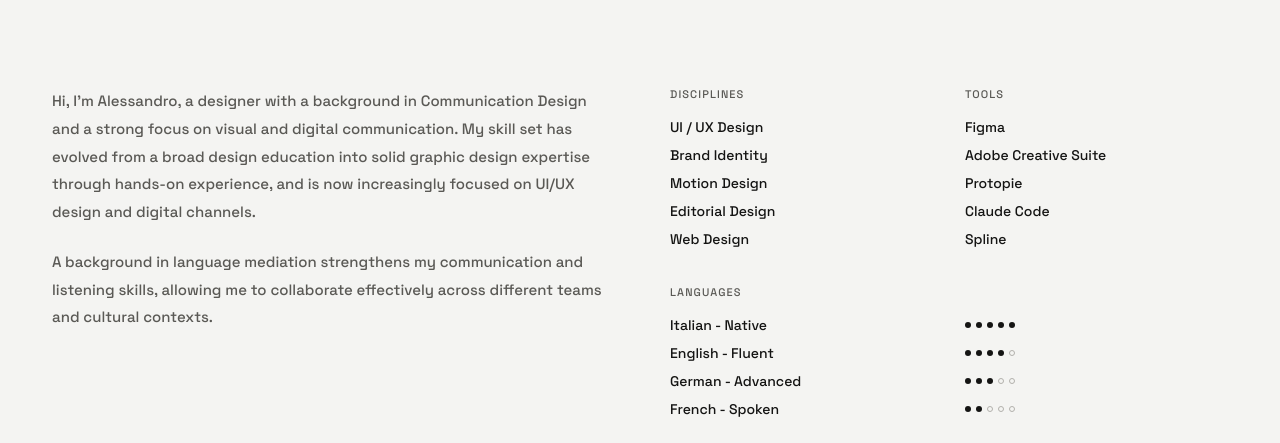
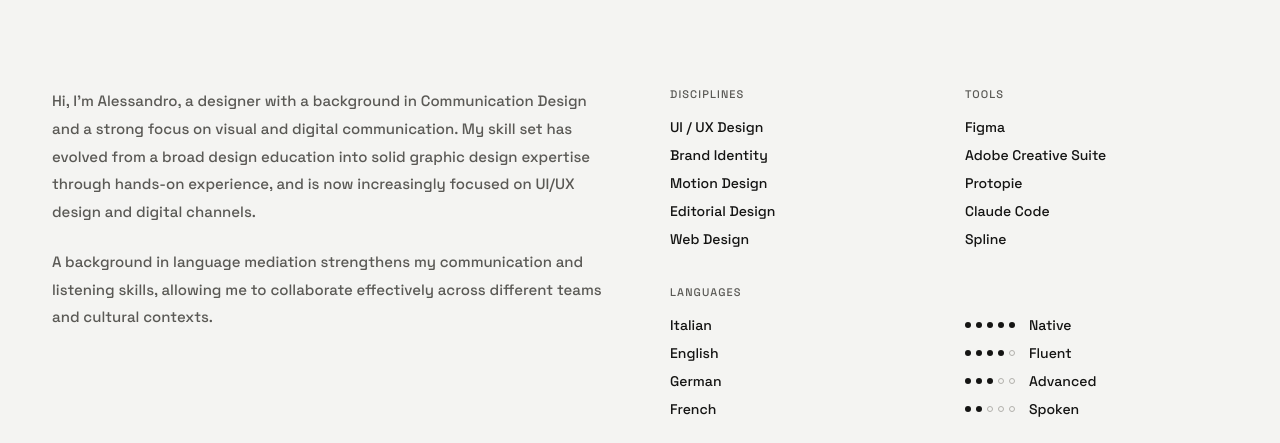
Before and after one commit to Ale-Monti/portfolio, a plain HTML site: page about.html in a window 1280 px wide. Shown: the part 509-952 px from the top of the page. Drawn offline with Linux system fonts and the light colour scheme; a web font is replaced by a local one.

Commit message:
About: livello della lingua a destra dei pallini
Co-Authored-By: Claude Opus 5.5 <noreply@anthropic.com>

```diff
--- a/about.html
+++ b/about.html
@@ -10,7 +10,7 @@
   <link rel="preconnect" href="https://fonts.googleapis.com">
   <link rel="preconnect" href="https://fonts.gstatic.com" crossorigin>
   <link href="https://fonts.googleapis.com/css2?family=Funnel+Display:wght@400;500;600;700;800&family=Space+Grotesk:wght@300;400;500&display=swap" rel="stylesheet">
-  <link rel="stylesheet" href="style.css?v=65">
+  <link rel="stylesheet" href="style.css?v=66">
 </head>
 <body>
 
@@ -88,27 +88,39 @@
           <span class="sidebar-label" data-i18n="languagesLabel">Languages</span>
           <ul>
             <li class="lang-item">
-              <span data-i18n="langIt">Italian - Native</span>
+              <span data-i18n="langIt">Italian</span>
+              <span class="lang-level">
                 <span class="lang-dots">
                   <i class="ldot on"></i><i class="ldot on"></i><i class="ldot on"></i><i class="ldot on"></i><i class="ldot on"></i>
                 </span>
+                <span data-i18n="langItLvl">Native</span>
+              </span>
             </li>
             <li class="lang-item">
-              <span data-i18n="langEn">English - Fluent</span>
+              <span data-i18n="langEn">English</span>
+              <span class="lang-level">
                 <span class="lang-dots">
                   <i class="ldot on"></i><i class="ldot on"></i><i class="ldot on"></i><i class="ldot on"></i><i class="ldot off"></i>
                 </span>
+                <span data-i18n="langEnLvl">Fluent</span>
+              </span>
             </li>
             <li class="lang-item">
-              <span data-i18n="langDe">German - Advanced</span>
+              <span data-i18n="langDe">German</span>
+              <span class="lang-level">
                 <span class="lang-dots">
                   <i class="ldot on"></i><i class="ldot on"></i><i class="ldot on"></i><i class="ldot off"></i><i class="ldot off"></i>
                 </span>
+                <span data-i18n="langDeLvl">Advanced</span>
+              </span>
             </li>
             <li class="lang-item">
-              <span data-i18n="langFr">French - Spoken</span>
+              <span data-i18n="langFr">French</span>
+              <span class="lang-level">
                 <span class="lang-dots">
                   <i class="ldot on"></i><i class="ldot on"></i><i class="ldot off"></i><i class="ldot off"></i><i class="ldot off"></i>
+                </span>
+                <span data-i18n="langFrLvl">Spoken</span>
               </span>
             </li>
           </ul>
@@ -202,6 +214,6 @@
     <span data-i18n="footerLocation">Rimini, Italy</span>
   </footer>
 
-  <script src="script.js?v=64"></script>
+  <script src="script.js?v=65"></script>
 </body>
 </html>
--- a/script.js
+++ b/script.js
@@ -18,10 +18,14 @@ const T = {
     disciplinesLabel: 'Disciplines',
     toolsLabel:       'Tools',
     languagesLabel:   'Languages',
-    langIt:           'Italian - Native',
-    langEn:           'English - Fluent',
-    langDe:           'German - Advanced',
-    langFr:           'French - Spoken',
+    langIt:           'Italian',
+    langItLvl:        'Native',
+    langEn:           'English',
+    langEnLvl:        'Fluent',
+    langDe:           'German',
+    langDeLvl:        'Advanced',
+    langFr:           'French',
+    langFrLvl:        'Spoken',
     contactLabel:     'Contact',
     experienceLabel:  'Experience',
     educationLabel:   'Education',
@@ -58,10 +62,14 @@ const T = {
     disciplinesLabel: 'Discipline',
     toolsLabel:       'Strumenti',
     languagesLabel:   'Lingue',
-    langIt:           'Italiano - Madrelingua',
-    langEn:           'Inglese - Fluente',
-    langDe:           'Tedesco - Avanzato',
-    langFr:           'Francese - Parlato',
+    langIt:           'Italiano',
+    langItLvl:        'Madrelingua',
+    langEn:           'Inglese',
+    langEnLvl:        'Fluente',
+    langDe:           'Tedesco',
+    langDeLvl:        'Avanzato',
+    langFr:           'Francese',
+    langFrLvl:        'Parlato',
     contactLabel:     'Contatti',
     experienceLabel:  'Esperienza',
     educationLabel:   'Formazione',
--- a/style.css
+++ b/style.css
@@ -865,6 +865,12 @@ body.is-loaded .about-headline {
   line-height: 2;
 }
 
+.lang-level {
+  display: flex;
+  align-items: center;
+  gap: 14px;
+}
+
 .lang-dots {
   display: flex;
   gap: 5px;
```
Also changed, not shown: brief.html (+2 -2 lines), index.html (+2 -2 lines), privacy.html (+2 -2 lines). Lines whose indentation alone changed are shown as unchanged.
